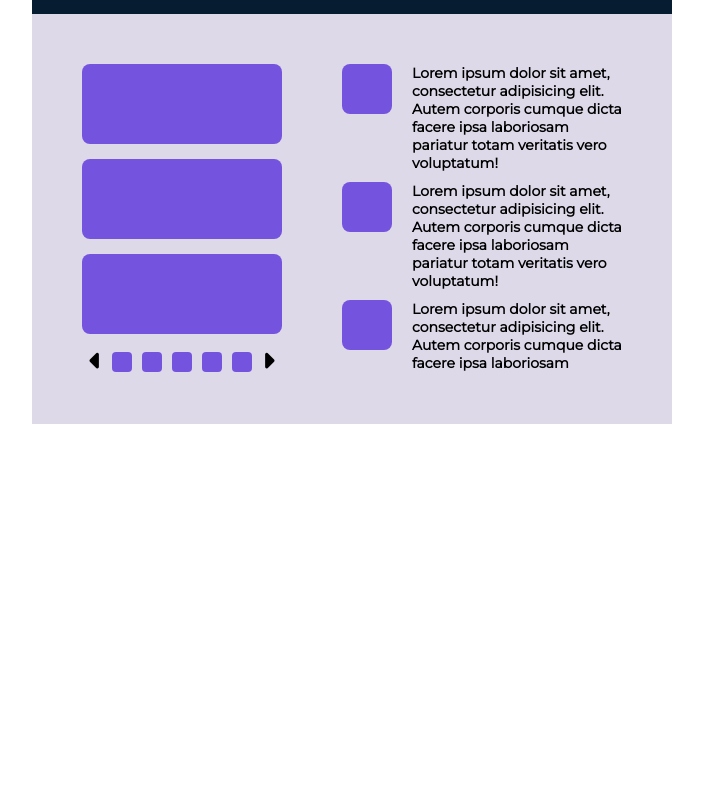
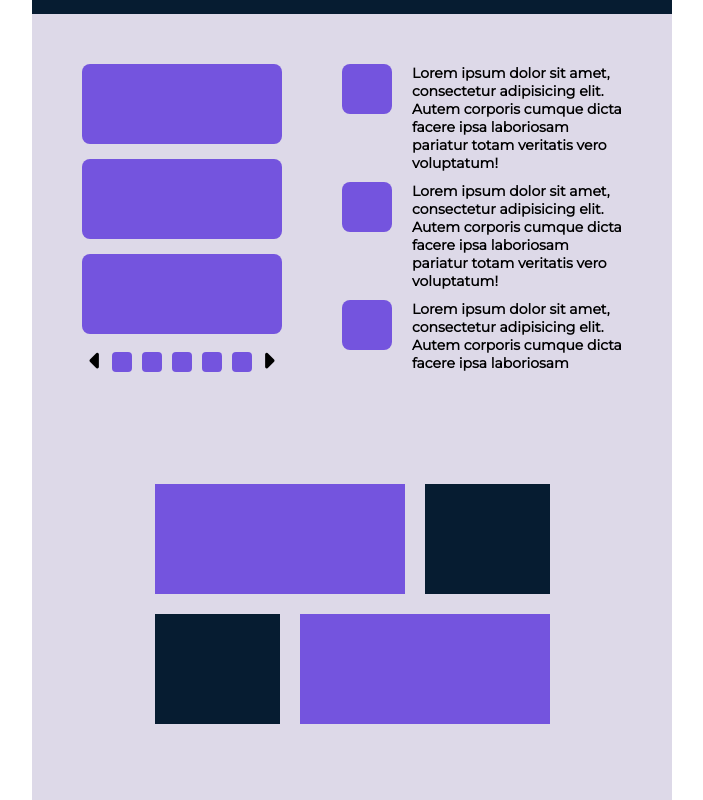
Before and after one commit to HaaaamBurger/html_HM, a plain HTML site: page Additional work/index.html in a window 1280 px wide. Shown: the part 336-1136 px from the top of the page, without its empty margins (288-991 px from the left). Before the commit the page ends 800 px from the top, so only its background shows below. Drawn offline with Linux system fonts and the light colour scheme.

Commit message:
postions:absolute,relative;navigation:fixed;ADDITION

```diff
--- a/Additional work/index.html
+++ b/Additional work/index.html
@@ -74,9 +74,39 @@
                         <div class="add_info_block"></div>
                         <p>Lorem ipsum dolor sit amet, consectetur adipisicing elit. Autem corporis cumque dicta facere ipsa laboriosam pariatur totam veritatis vero voluptatum!</p>
                     </div>
-
                 </div>
             </div>
+        </div>
+
+        <div class="pre_end_block">
+
+            <div class="collage_main_block">
+                <div class="fst_collage_block">
+                    <div class="news_collage"></div>
+                    <div class="addition_collage"></div>
+                </div>
+                <div class="snd_collage_block">
+                    <div class="addition_collage"></div>
+                    <div class="news_collage"></div>
+                </div>
+            </div>
+
+
+            <div class="collage_main_circle">
+                   <div class="collage_circle_helper">
+                        <div class="collage_circle"></div>
+                        <p></p>
+                   </div>
+                    <div class="collage_circle_helper">
+                        <div class="collage_circle"></div>
+                        <p></p>
+                    </div>
+                    <div class="collage_circle_helper">
+                        <div class="collage_circle"></div>
+                        <p></p>
+                    </div>
+            </div>
+
         </div>
 
 
--- a/Additional work/style.css
+++ b/Additional work/style.css
@@ -3,12 +3,13 @@ body{
 }
 .pos_center{
     display: flex;
-    justify-content: center ;
+    justify-content: center;
 }
 .wrapper {
     display: flex;
     flex-direction: column;
     align-items: center;
+
 }
 .purple_theme{
     color: #7454de;
@@ -17,20 +18,16 @@ body{
     min-width: 50%;
     background-color: #061c31;
     height: 350px;
-
     position: relative;
 }
 /*--------------NAV-BLOCK--------------*/
 .pre_nav{
     z-index: 4;
     position: fixed;
-
     height: 80px;
     width: 100%;
-
     display: flex;
     align-items: center;
-
     background-color: #ddd9e8;
 }
 .nav{
@@ -45,7 +42,6 @@ body{
 .nav_logo{
     height: 35px;
     min-width: 100px;
-
     background-color: #061c31;
     border-radius: 7px;
 }
@@ -58,9 +54,7 @@ body{
 .info_text_main{
     font-family: 'Montserrat', sans-serif;
     font-weight: 800;
-
     color: white;
-
     position: absolute;
     bottom: 45px;
     left: 0;
@@ -68,32 +62,26 @@ body{
 }
 .p_wrap{
     box-sizing: border-box;
-
     height: auto;
     width: 250px;
 }
 .info_text_main a{
     display: block;
-
     background-color: #7454de;
     border-radius: 13px;
-
     height: 27px;
     width: 110px;
 }
 .info_text_main h3{
     font-size: 25px;
     margin: 0;
-
 }
 /*--------------MAIN-BLOCK--------------*/
 /*--------------MIDDLE-BLOCK--------------*/
 .middle_page{
     padding: 50px;
     box-sizing: border-box;
-
     background-color: #ddd9e8;
-
     width: 50%;
 }
 .column_wrapper{
@@ -104,7 +92,6 @@ body{
 .news_crate{
     background-color: #7454de;
     border-radius: 8px;
-
     width: 200px;
     height: 80px;
 }
@@ -135,13 +122,10 @@ body{
 .add_info_block{
     box-sizing: border-box;
     background-color: #7454de;
-
     margin-right: 20px;
     border-radius: 8px;
     height: 50px;
     min-width: 50px;
-
-
 }
 .add_info_block_helper p{
     margin: 0;
@@ -166,3 +150,30 @@ body{
     overflow: hidden;
 }
 /*--------------MIDDLE-BLOCK--------------*/
+/*--------------PRE-END-BLOCK--------------*/
+.pre_end_block{
+    overflow: hidden;
+    display: flex;
+    flex-direction: column;
+    align-items: center;
+    padding: 50px;
+    box-sizing: border-box;
+    background-color: #ddd9e8;
+    width: 50%;
+}
+.fst_collage_block,.snd_collage_block{
+    display: flex;
+}
+.news_collage{
+    background-color: #7454de;
+    min-width: 250px;
+    height: 110px;
+    margin: 10px;
+}
+.addition_collage{
+    background-color: #061c31;
+    width: 125px;
+    height: 110px;
+    margin: 10px;
+}
+/*--------------PRE-END-BLOCK--------------*/
```
